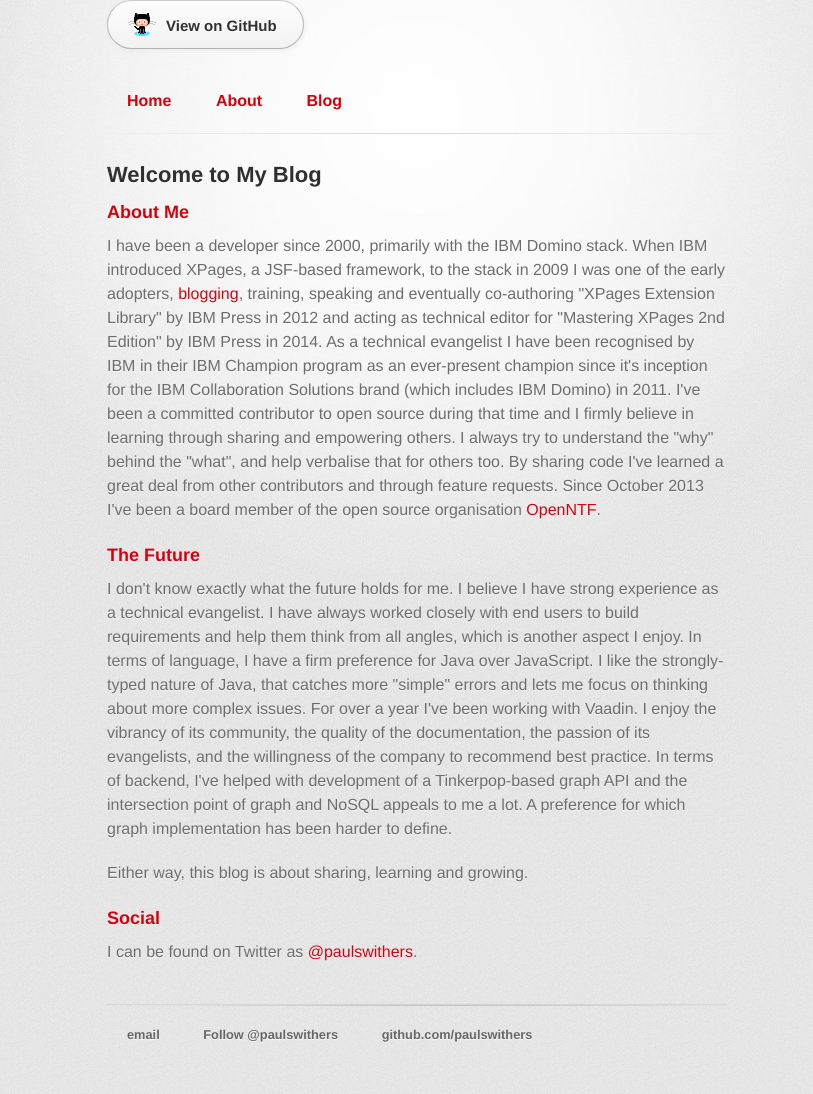
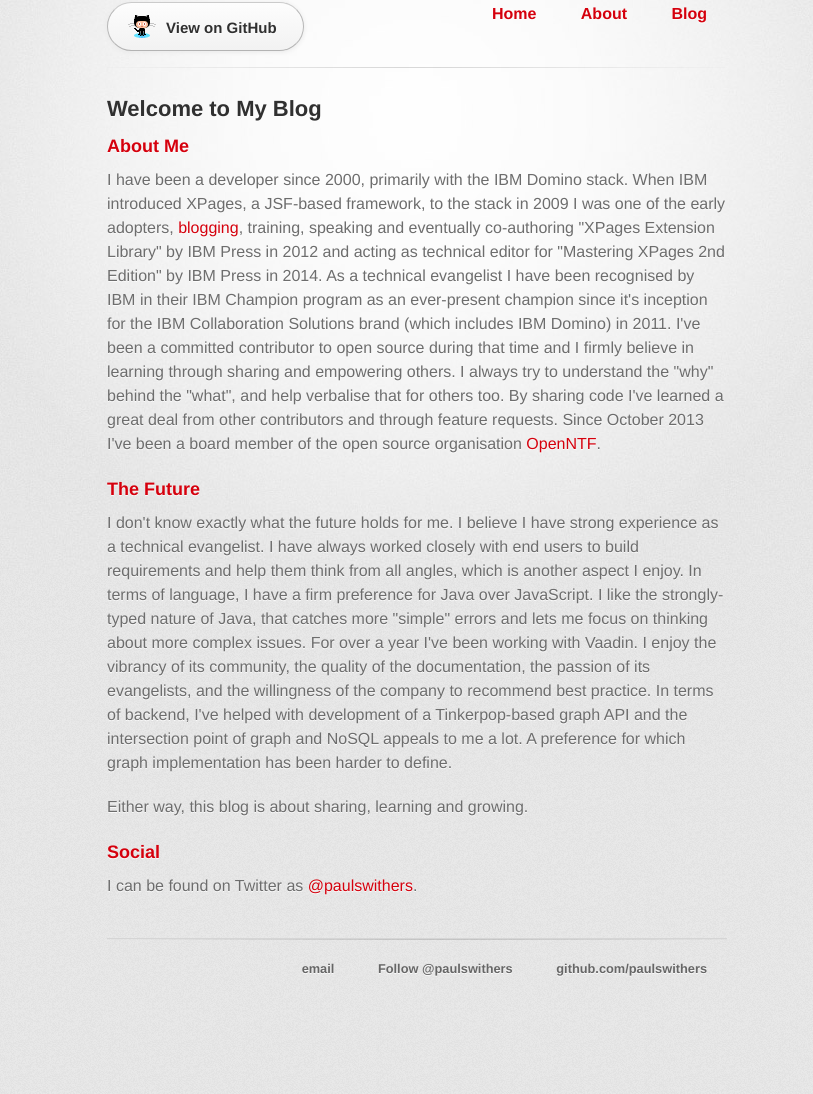
Before and after one commit to paulswithers/paulswithers.github.io, a Jekyll site: the page built from index.html, in a window 1280 px wide. Shown: the whole page, without its empty margins (223-1036 px from the left). Built offline with Jekyll 4.4.1, drawn with Linux system fonts in a browser that asks for light colours; some web fonts are replaced; comment, search, counter and statistics services are not loaded; after the commit the page ends 998 px from its top, so only the background shows below that.

Commit message:
Amendments for styling

```diff
--- a/_layouts/default.html
+++ b/_layouts/default.html
@@ -18,7 +18,6 @@
       <div class="inner">
 		<section id="downloads" class="clearfix">
           <a href="https://github.com/paulswithers" id="view-on-github" class="button"><span>View on GitHub</span></a>
-        </section>
 			<nav>
 				<ul>
 					<li><a href="/">Home</a></li>
@@ -26,6 +25,7 @@
 					<li><a href="/blog">Blog</a></li>
 				</ul>
 			</nav>
+        </section>
 
         <hr>
 
--- a/about/index.html
+++ b/about/index.html
@@ -1,6 +1,6 @@
 ---
 layout: default
-title: Paul Withers Blog
+title: About Me
 ---
 <h2>
 <a id="about-me" class="anchor" href="#about-me" aria-hidden="true"><span aria-hidden="true" class="octicon octicon-link"></span></a>About Me</h2>
--- a/stylesheets/stylesheet.css
+++ b/stylesheets/stylesheet.css
@@ -99,7 +99,7 @@
 }
 
 #downloads {
-  margin-bottom: 40px;
+  margin-bottom: 10px;
 }
 
 a.button {
@@ -335,7 +335,7 @@
   content: '.';
 }
 
-.clearfix {display: inline-block;}
+.clearfix {display: inline-block;padding-top: 2px;}
 * html .clearfix {height: 1%;}
 .clearfix {display: block;}
 
@@ -344,6 +344,7 @@
     padding: 0px;
     list-style: none;
     font-weight: bold;
+	float: right;
 }
 nav ul li, footer ul li {
     display: inline;
```
Lines whose indentation alone changed are shown as unchanged.
